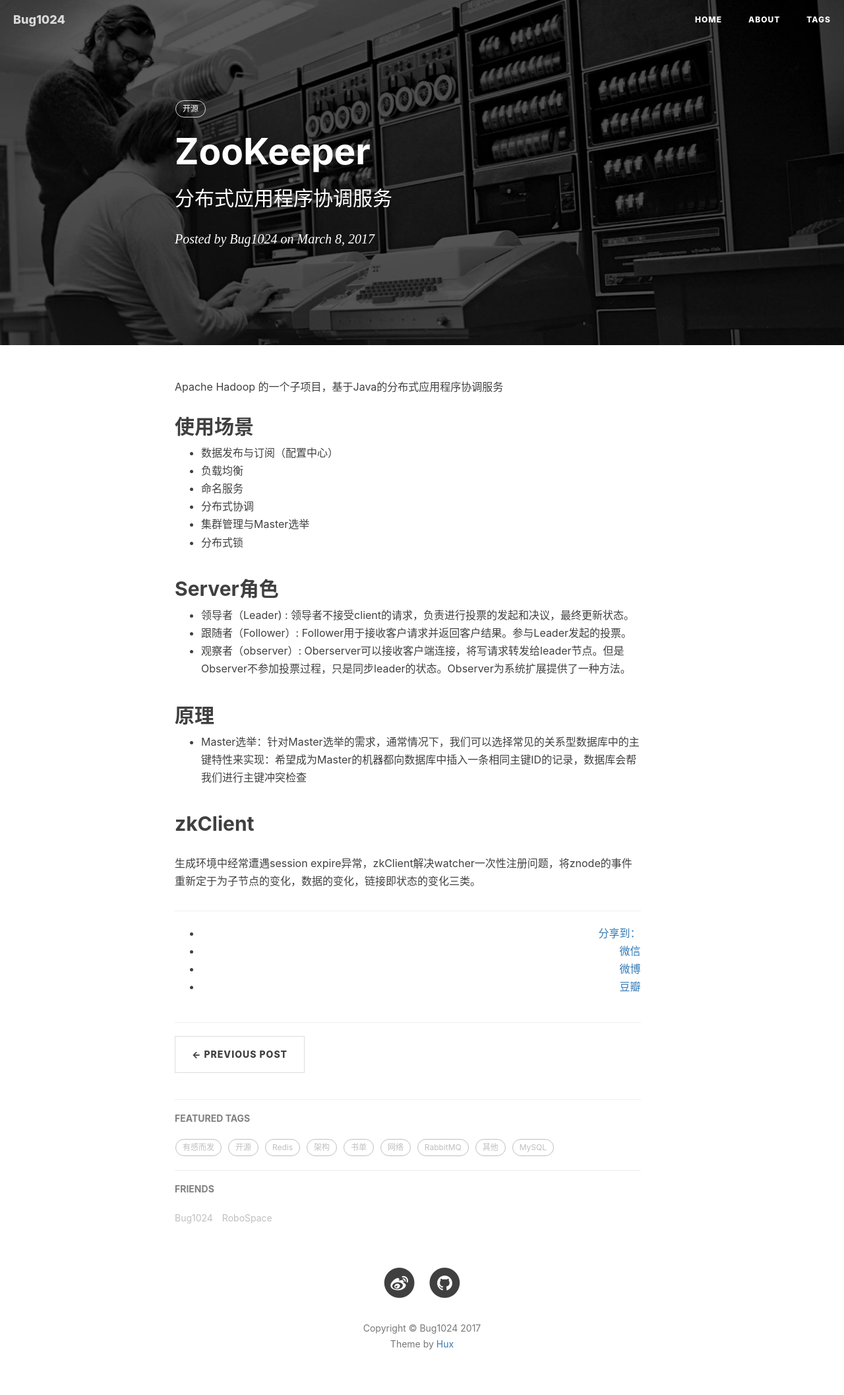
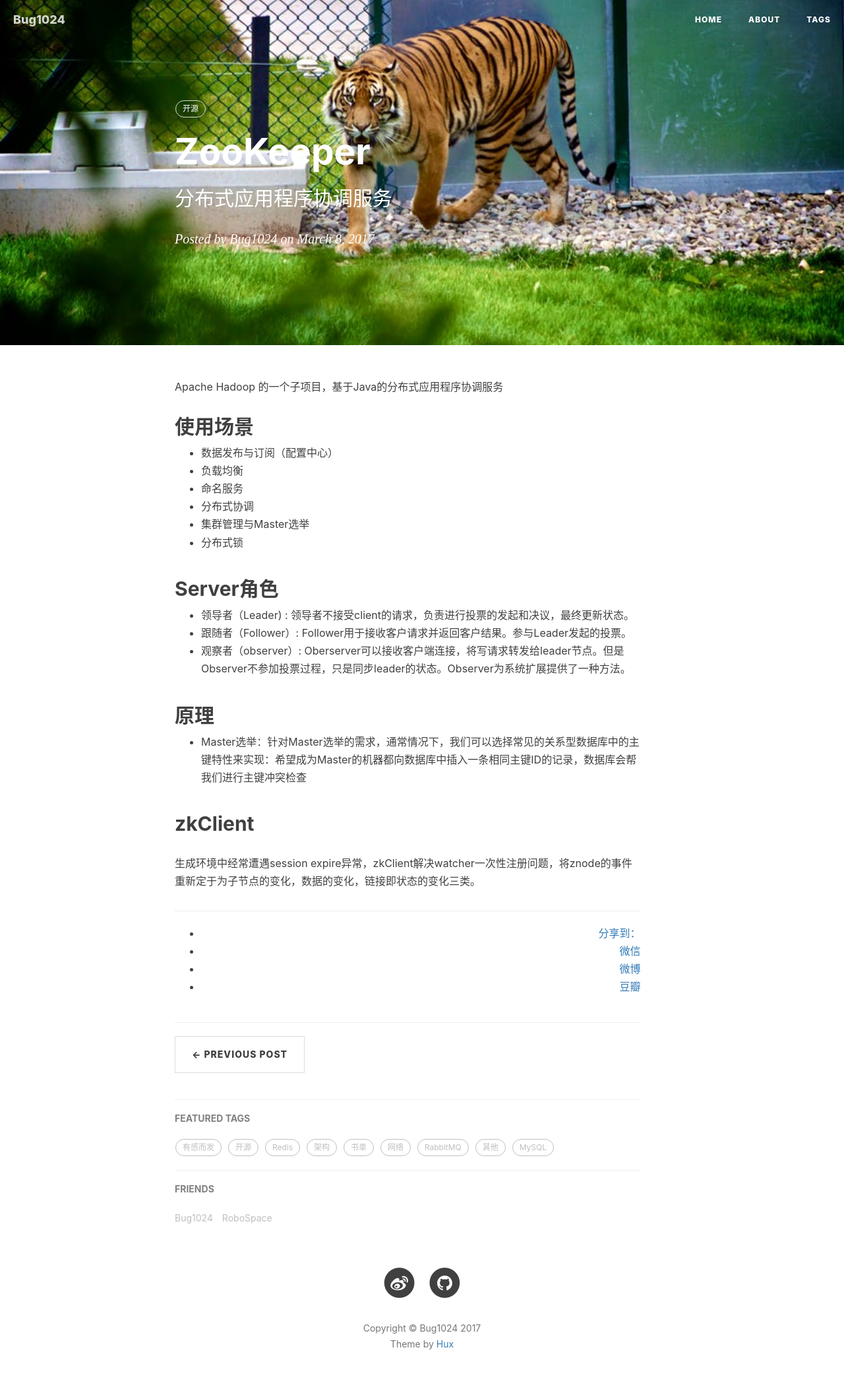
Before and after one commit to bug1024/jeet-blog, a Jekyll site: the page built from _posts/2017-03-08-zookeeper.md, in a window 1280 px wide. Shown: the whole page at 66% size. Built offline with Jekyll 4.4.1, drawn with Linux system fonts in a browser that asks for light colours; nearby versions of some CDN libraries; comment, search, counter and statistics services are not loaded.

Commit message:
change img

```diff
--- a/_posts/2017-03-08-zookeeper.md
+++ b/_posts/2017-03-08-zookeeper.md
@@ -4,7 +4,7 @@
 subtitle:   "分布式应用程序协调服务"
 date:       2017-03-08
 author:     "Bug1024"
-header-img: "img/post-bg-unix-linux.jpg"
+header-img: "img/post-bg-zookeeper.jpg"
 tags:
     - 开源
 ---
```
Also changed, not shown: img/post-bg-zookeeper.jpg (added).
